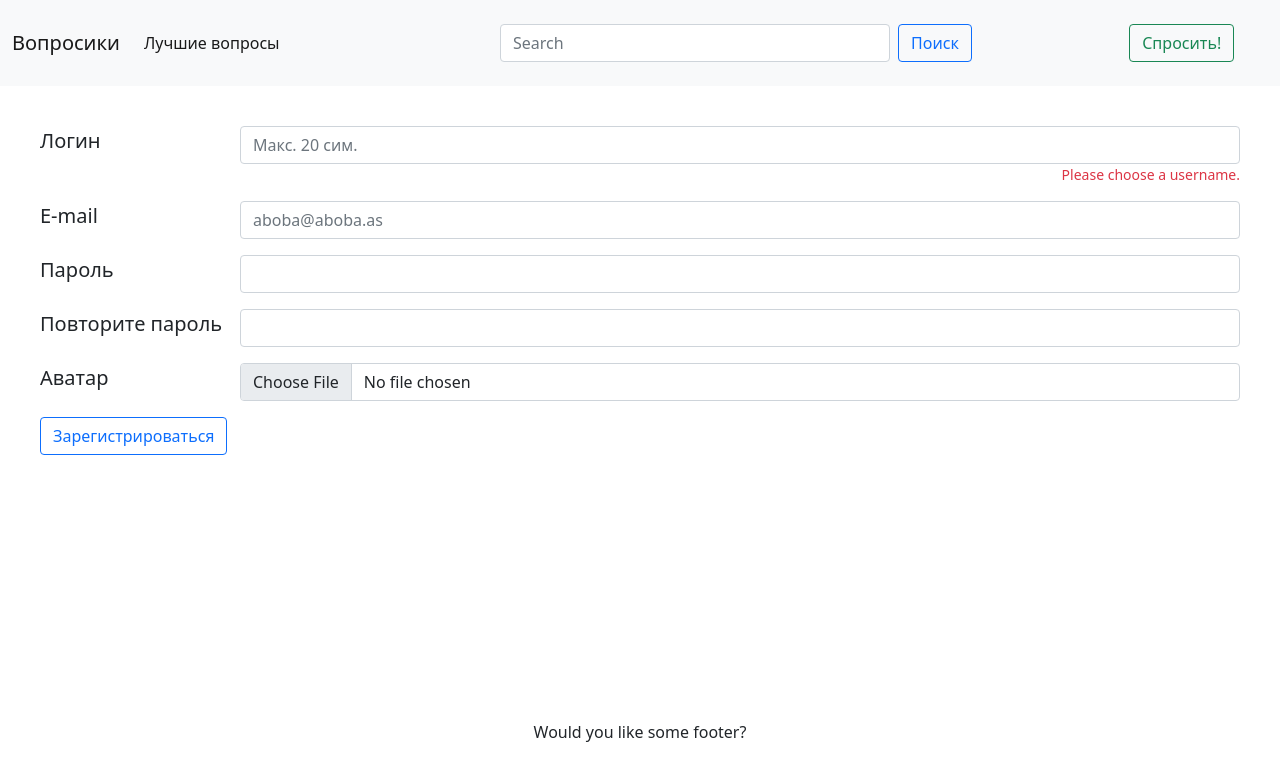
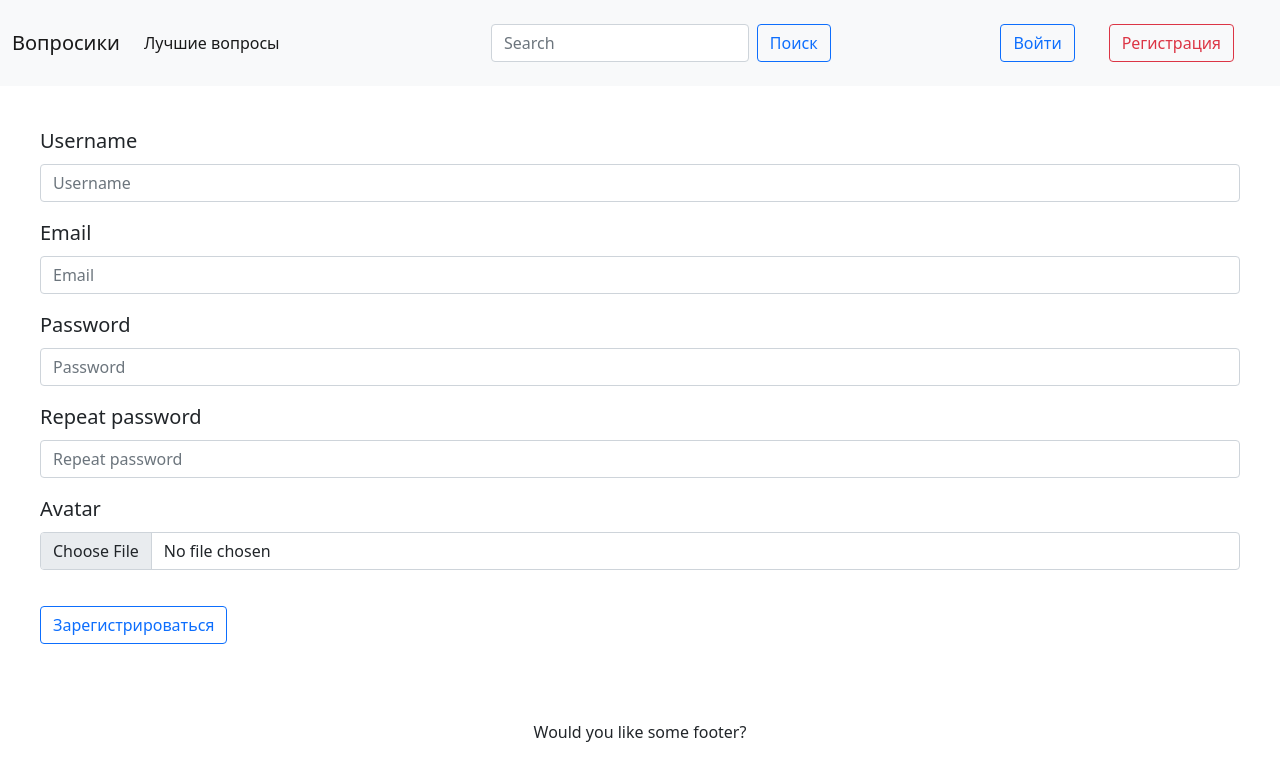
Before and after one commit to Neytrinoo/web_dz, a Django app: page /sign_up in a window 1280 px wide; the page is wider, and only the part inside the window is pictured. Shown: the top 781 px of that part. Run offline with Django 3.2, Linux system fonts and the light colour scheme; some libraries are stand-ins or nearby versions.

Commit message:
4 task done

```diff
--- /dev/null
+++ b/app/forms.py
@@ -0,0 +1,64 @@
+from django import forms
+from app.models import *
+from django.forms import ValidationError
+from django.contrib.auth import login, get_user
+
+
+class RegistrationForm(forms.Form):
+    username = forms.CharField(max_length=20)
+    email = forms.EmailField()
+    password = forms.CharField(widget=forms.PasswordInput)
+    repeat_password = forms.CharField(widget=forms.PasswordInput)
+    avatar = forms.ImageField(required=False)
+
+    def clean_username(self):
+        user = Profile.objects.filter(user__username=self.cleaned_data['username']).first()
+        if user is not None:
+            raise ValidationError('Such username is already exist')
+        return self.cleaned_data['username']
+
+    def clean_repeat_password(self):
+        if self.cleaned_data['password'] != self.cleaned_data['repeat_password']:
+            raise ValidationError('Passwords doesn\'t match')
+        return self.cleaned_data['repeat_password']
+
+
+class LoginForm(forms.Form):
+    username = forms.CharField(
+        widget=forms.TextInput(attrs={'id': 'login', 'placeholder': 'Макс. 20 сим.', 'class': 'input_style'}),
+        max_length=20)
+    password = forms.CharField(widget=forms.PasswordInput(attrs={'id': 'password', 'class': 'input_style'}))
+
+
+class AskForm(forms.Form):
+    title = forms.CharField(widget=forms.TextInput(attrs={'placeholder': 'По чему плавают утки?'}), max_length=256)
+    text = forms.CharField(widget=forms.Textarea(
+        attrs={'id': 'questionText', 'rows': '3', 'placeholder': 'Спать не могу, только об этом и думаю'}),
+        max_length=DEFAULT_TEXT_LENGTH)
+    tags = forms.CharField(widget=forms.TextInput(attrs={'id': 'inputTags', 'placeholder': 'Макс. длина тега 32 сим.'}))
+
+    def clean_tags(self):
+        tags = self.cleaned_data['tags'].split(',')
+        for tag in tags:
+            if len(tag.rstrip().lstrip()) > 32:
+                raise ValidationError('The maximum length of one tag is 32 characters')
+
+        return self.cleaned_data['tags']
+
+
+class CommentForm(forms.Form):
+    text = forms.CharField(widget=forms.Textarea(attrs={'class': 'form-control', 'id': 'floatingTextarea2'}),
+                           max_length=DEFAULT_TEXT_LENGTH)
+
+
+class EditProfileForm(forms.Form):
+    username = forms.CharField(max_length=20)
+    email = forms.EmailField()
+    new_password = forms.CharField(widget=forms.PasswordInput, required=False)
+    repeat_new_password = forms.CharField(widget=forms.PasswordInput, required=False)
+    avatar = forms.ImageField(required=False)
+
+    def clean_repeat_new_password(self):
+        if self.cleaned_data['new_password'] != self.cleaned_data['repeat_new_password']:
+            raise ValidationError('Passwords doesn\'t match')
+        return self.cleaned_data['repeat_new_password']
--- a/app/views.py
+++ b/app/views.py
@@ -1,9 +1,16 @@
-from django.shortcuts import render
+from django.contrib import auth
+from django.shortcuts import render, redirect
 from django.core.paginator import Paginator
+from django.contrib.auth.decorators import login_required
 from app.models import *
+from app.forms import *
 
 QUESTIONS_ON_PAGE = 20
 ANSWERS_ON_PAGE = 5
+
+
+def get_continued(request):
+    return request.GET.get('continued', '')
 
 
 def get_pagination_queryset(objects, count_obj, page_num):
@@ -13,7 +20,8 @@
 
 # Create your views here.
 def index(request):
-    questions = get_pagination_queryset(Question.objects.get_new_questions(), QUESTIONS_ON_PAGE, request.GET.get('page'))
+    questions = get_pagination_queryset(Question.objects.get_new_questions(), QUESTIONS_ON_PAGE,
+                                        request.GET.get('page'))
     best_tags = Tag.objects.get_popular_tags()[:10]
     best_users = Profile.objects.get_best_users()[:10]
     return render(request, 'index.html', {'page_obj': questions, 'best_tags': best_tags, 'best_users': best_users})
@@ -22,24 +30,82 @@
 def question(request, id):
     question_obj = Question.objects.filter(pk=id).first()
     print(str(question_obj.date_publish))
-    answers = get_pagination_queryset(question_obj.answers.order_by('-date_publish'), ANSWERS_ON_PAGE, request.GET.get('page'))
+    answers = get_pagination_queryset(question_obj.answers.order_by('-date_publish'), ANSWERS_ON_PAGE,
+                                      request.GET.get('page'))
+    if request.method == 'GET':
+        pass
     return render(request, 'question.html', {'question': question_obj, 'page_obj': answers})
 
 
+@login_required(login_url='/login')
 def ask(request):
-    return render(request, 'ask.html', {})
+    if request.method == 'GET':
+        form = AskForm()
+        return render(request, 'ask.html', {'form': form})
+    elif request.method == 'POST':
+        form = AskForm(request.POST)
+        if form.is_valid():
+            author = Profile.objects.filter(user__username=request.user.username).first()
+            q = Question(title=form.cleaned_data['title'], text=form.cleaned_data['text'], author=author)
+            q.save()
+            for tag in form.cleaned_data['tags'].split(','):
+                tag_in_db = Tag.objects.filter(title=tag.rstrip().lstrip()).first()
+                if tag_in_db is None:
+                    tag_in_db = Tag(title=tag.rstrip().lstrip())
+                    tag_in_db.save()
+                q.tags.add(tag_in_db)
+                q.save()
+
+            return redirect(reverse('question', args=[q.id]))
+        else:
+            return render(request, 'ask.html', {'form': form})
 
 
 def sign_up(request):
-    return render(request, 'signup.html', {})
+    if request.method == 'GET':
+        form = RegistrationForm()
+        return render(request, 'signup.html', {'form': form})
+    elif request.method == 'POST':
+        form = RegistrationForm(request.POST)
+        if form.is_valid():
+            user = Profile.objects.create_user(form.cleaned_data['email'], form.cleaned_data['password'],
+                                               form.cleaned_data['username'], form.cleaned_data['avatar'])
+            user.save()
+            user = auth.authenticate(**form.cleaned_data)
+            auth.login(request, user)
+            return redirect(reverse('index'))
+        else:
+            return render(request, 'signup.html', {'form': form})
 
 
 def login(request):
-    return render(request, 'login.html', {})
+    if request.method == 'GET':
+        form = LoginForm()
+        return render(request, 'login.html', {'form': form})
+    elif request.method == 'POST':
+        form = LoginForm(data=request.POST)
+        if form.is_valid():
+            user = auth.authenticate(**form.cleaned_data)
+            if user is not None:
+                auth.login(request, user)
+                try:
+                    return redirect(get_continued(request))
+                except Exception as e:
+                    return redirect(reverse('index'))
+            else:
+                form.add_error(None, 'Invalid username or password')
+        return render(request, 'login.html', {'form': form})
+
+
+@login_required
+def logout(request):
+    auth.logout(request)
+    return redirect(get_continued(request))
 
 
 def hot(request):
-    questions = get_pagination_queryset(Question.objects.get_best_questions(), QUESTIONS_ON_PAGE, request.GET.get('page'))
+    questions = get_pagination_queryset(Question.objects.get_best_questions(), QUESTIONS_ON_PAGE,
+                                        request.GET.get('page'))
     return render(request, 'best_questions.html', {'page_obj': questions})
 
 
@@ -48,3 +114,34 @@
 
     questions = get_pagination_queryset(tag_.questions.all(), QUESTIONS_ON_PAGE, request.GET.get('page'))
     return render(request, 'tag.html', {'tag': tag_, 'page_obj': questions})
+
+
+@login_required
+def edit_profile(request):
+    if request.method == 'GET':
+        profile = Profile.objects.filter(user__username=request.user.username).first()
+        data = {'username': profile.user.username, 'email': profile.user.email, 'avatar': profile.avatar}
+        form = EditProfileForm(data=data)
+        return render(request, 'edit_profile.html', {'form': form})
+    elif request.method == 'POST':
+        print(request.POST)
+        form = EditProfileForm(request.POST)
+        if form.is_valid():
+            profile = Profile.objects.filter(user__username=request.user.username).first()
+            if form.cleaned_data['username'] != request.user.username and Profile.objects.filter(user__username=form.cleaned_data['username']).first() is not None:
+                form.add_error('username', 'Such username is already exist')
+                print('error!')
+                return render(request, 'edit_profile.html', {'form': form})
+            request.user.username = form.cleaned_data['username']
+            request.user.email = form.cleaned_data['email']
+            if form.cleaned_data['new_password']:
+                request.user.set_password(form.cleaned_data['new_password'])
+            if form.cleaned_data['avatar']:
+                profile.avatar = form.cleaned_data['avatar']
+                profile.save()
+            request.user.save()
+            data = {'username': request.user.username, 'email': request.user.email, 'avatar': profile.avatar}
+            form = EditProfileForm(data=data)
+            return render(request, 'edit_profile.html', {'form': form})
+        else:
+            return render(request, 'signup.html', {'form': form})
--- a/askme/settings.py
+++ b/askme/settings.py
@@ -38,6 +38,7 @@
     'django.contrib.messages',
     'django.contrib.staticfiles',
     'app',
+    'bootstrap4'
 ]
 
 MIDDLEWARE = [
--- a/askme/urls.py
+++ b/askme/urls.py
@@ -25,5 +25,7 @@
     path('sign_up', sign_up, name='sign_up'),
     path('login', login, name='login'),
     path('hot', hot, name='hot'),
-    path('tag/<str:title>', tag, name='tag')
+    path('tag/<str:title>', tag, name='tag'),
+    path('logout', logout, name='logout'),
+    path('profile/edit', edit_profile, name='edit_profile')
 ]
--- a/static/css/header_styles.css
+++ b/static/css/header_styles.css
@@ -1,6 +1,6 @@
 .d-flex {
     width: 30%;
-    margin-right: 10%;
+    margin-right: 15%;
 }
 
 .avatar_img > img {
@@ -29,3 +29,7 @@
 .logout_link {
     color: red;
 }
+
+.header {
+    height: 86px;
+}
--- a/static/css/index_style.css
+++ b/static/css/index_style.css
@@ -1,5 +1,5 @@
 .questions {
-    margin-left: 30%;
+    margin-left: 26%;
     margin-top: 40px;
     width: 840px;
     float: left;
@@ -24,7 +24,7 @@
 .best_tags {
     margin-top: 100px;
     float: right;
-    margin-right: 220px;
+    margin-right: 110px;
 }
 
 .tag_block {
@@ -40,7 +40,7 @@
 .best_users {
     margin-top: 30px;
     float: right;
-    margin-right: 190px;
+    margin-right: 85px;
 }
 
 .best_users_block {
--- a/static/css/question_style.css
+++ b/static/css/question_style.css
@@ -3,7 +3,7 @@
     margin: 10px auto 0;
 }
 
-.header {
+.question_header {
     width: 100%;
     position: relative;
     display: flex;
--- a/static/css/signup_style.css
+++ b/static/css/signup_style.css
@@ -9,24 +9,47 @@
     height: inherit;
 }
 
+.login_form {
+    margin-top: 40px;
+    width: inherit;
+    height: inherit;
+    margin-left: 35%;
+}
+
+.reg_btn {
+    margin-top: 20px;
+}
+
 .mb-3 {
     float: left;
     width: 100%;
 }
 
-.form-label {
-    float:left;
+.form-group label {
+    float: left;
     font-size: 1.25rem;
     font-weight: 400;
+    clear: left;
 }
 
-.form-control {
-    float: right;
-    width: 1000px;
+.input_style {
+    float: left;
+    width: 200px;
+    margin-left: 50px;
+}
+
+#password {
+    margin-left: 55px;
+    margin-top: 10px;
 }
 
 .invalid-feedback {
     display: block !important;
-    clear:both;
+    clear: both;
     text-align: right;
 }
+
+.send_btn {
+    float: left;
+    clear: both;
+}
--- a/templates/incl/header.html
+++ b/templates/incl/header.html
@@ -1,9 +1,10 @@
 {% load static %}
 <header>
-    <nav class="navbar navbar-expand-lg navbar-light bg-light">
+    <nav class="navbar navbar-expand-lg navbar-light bg-light header">
         <div class="container-fluid">
             <a class="navbar-brand" href="{% url 'index' %}">Вопросики</a>
-            <button class="navbar-toggler" type="button" data-bs-toggle="collapse" data-bs-target="#navbarSupportedContent"
+            <button class="navbar-toggler" type="button" data-bs-toggle="collapse"
+                    data-bs-target="#navbarSupportedContent"
                     aria-controls="navbarSupportedContent" aria-expanded="false" aria-label="Toggle navigation">
                 <span class="navbar-toggler-icon"></span>
             </button>
@@ -17,24 +18,31 @@
                     <input class="form-control me-2" type="search" placeholder="Search" aria-label="Search">
                     <button class="btn btn-outline-primary" type="submit">Поиск</button>
                 </form>
+                {% if request.user.is_authenticated %}
                     <a class="btn btn-outline-success ask_btn" href="{% url 'ask' %}">Спросить!</a>
+                {% endif %}
+                {% if not request.user.is_authenticated %}
                     <a class="btn btn-outline-primary ask_btn" href="{% url 'login' %}">Войти</a>
                     <a class="btn btn-outline-danger ask_btn" href="{% url 'sign_up' %}">Регистрация</a>
+                {% endif %}
+                {% if request.user.is_authenticated %}
                     <ul class="navbar-nav me-auto mb-2 mb-lg-0 avatar_img_container">
                         <li class="nav-item dropdown">
-                        <a class="nav-link dropdown-toggle avatar_img" href="#" id="navbarDropdown" role="button" data-bs-toggle="dropdown"
+                            <a class="nav-link dropdown-toggle avatar_img" href="#" id="navbarDropdown" role="button"
+                               data-bs-toggle="dropdown"
                                aria-expanded="false">
                                 <img src="{% static "img/default_avatar_img.png" %}" alt="">
                             </a>
                             <ul class="dropdown-menu" aria-labelledby="navbarDropdown">
-                            <li><a class="dropdown-item" href="#">Профиль</a></li>
+                                <li><a class="dropdown-item" href="{% url 'edit_profile' %}">Профиль</a></li>
                                 <li>
                                     <hr class="dropdown-divider">
                                 </li>
-                            <li><a class="dropdown-item logout_link" href="#">Выйти</a></li>
+                                <li><a class="dropdown-item logout_link" href="{% url 'logout' %}?continued={{ request.path }}">Выйти</a></li>
                             </ul>
                         </li>
                     </ul>
+                {% endif %}
             </div>
         </div>
     </nav>
--- a/templates/signup.html
+++ b/templates/signup.html
@@ -1,6 +1,7 @@
 {% extends "base.html" %}
 
 {% load static %}
+{% load bootstrap4 %}
 
 {% block link %}
     <link rel="stylesheet" href="{% static "css/signup_style.css" %}">
@@ -8,31 +9,38 @@
 
 {% block content %}
     <div class="content">
-        <form action="" class="registration_form">
-            <div class="mb-3">
-                <label for="login" class="form-label">Логин</label>
-                <input type="text" class="form-control" id="login" placeholder="Макс. 20 сим.">
-                <div id="validationServerUsernameFeedback" class="invalid-feedback">
-                    Please choose a username.
-                </div>
-            </div>
-            <div class="mb-3">
-                <label for="email" class="form-label">E-mail</label>
-                <input type="email" class="form-control" id="email" placeholder="aboba@aboba.as">
-            </div>
-            <div class="mb-3">
-                <label for="password" class="form-label">Пароль</label>
-                <input type="password" class="form-control" id="password">
-            </div>
-            <div class="mb-3">
-                <label for="repeat_password" class="form-label">Повторите пароль</label>
-                <input type="password" class="form-control" id="repeat_password">
-            </div>
-            <div class="mb-3">
-                <label for="formFile" class="form-label">Аватар</label>
-                <input class="form-control" type="file" id="formFile" accept=".jpg, .png, .jpeg">
-            </div>
-            <button type="submit" class="btn btn-outline-primary send_btn">Зарегистрироваться</button>
+        <form action="{% url 'sign_up' %}" method="post" class="registration_form">
+        {% csrf_token %}
+        {% bootstrap_form form %}
+        {% buttons %}
+        <button type="submit" class="btn btn-outline-primary send_btn reg_btn">Зарегистрироваться</button>
+        {% endbuttons %}
         </form>
-    </div>
+        {#        <form action="" class="registration_form">#}
+{#            <div class="mb-3">#}
+{#                <label for="login" class="form-label">Логин</label>#}
+{#                <input type="text" class="form-control" id="login" placeholder="Макс. 20 сим.">#}
+{#                <div id="validationServerUsernameFeedback" class="invalid-feedback">#}
+{#                    Please choose a username.#}
+{#                </div>#}
+{#            </div>#}
+{#            <div class="mb-3">#}
+{#                <label for="email" class="form-label">E-mail</label>#}
+{#                <input type="email" class="form-control" id="email" placeholder="aboba@aboba.as">#}
+{#            </div>#}
+{#            <div class="mb-3">#}
+{#                <label for="password" class="form-label">Пароль</label>#}
+{#                <input type="password" class="form-control" id="password">#}
+{#            </div>#}
+{#            <div class="mb-3">#}
+{#                <label for="repeat_password" class="form-label">Повторите пароль</label>#}
+{#                <input type="password" class="form-control" id="repeat_password">#}
+{#            </div>#}
+{#            <div class="mb-3">#}
+{#                <label for="formFile" class="form-label">Аватар</label>#}
+{#                <input class="form-control" type="file" id="formFile" accept=".jpg, .png, .jpeg">#}
+{#            </div>#}
+{#            <button type="submit" class="btn btn-outline-primary send_btn">Зарегистрироваться</button>#}
+{#        </form>#}
+</div>
 {% endblock content %}
```
Also changed, not shown: app/management/commands/fill_db.py (+11 -7 lines), app/models.py (+24 -11 lines), static/css/ask_style.css (+7 -2 lines), templates/ask.html (+22 -16 lines), templates/edit_profile.html (added, +20 -0 lines), templates/login.html (+19 -13 lines), templates/question.html (+10 -6 lines). Lines whose indentation alone changed are shown as unchanged.
